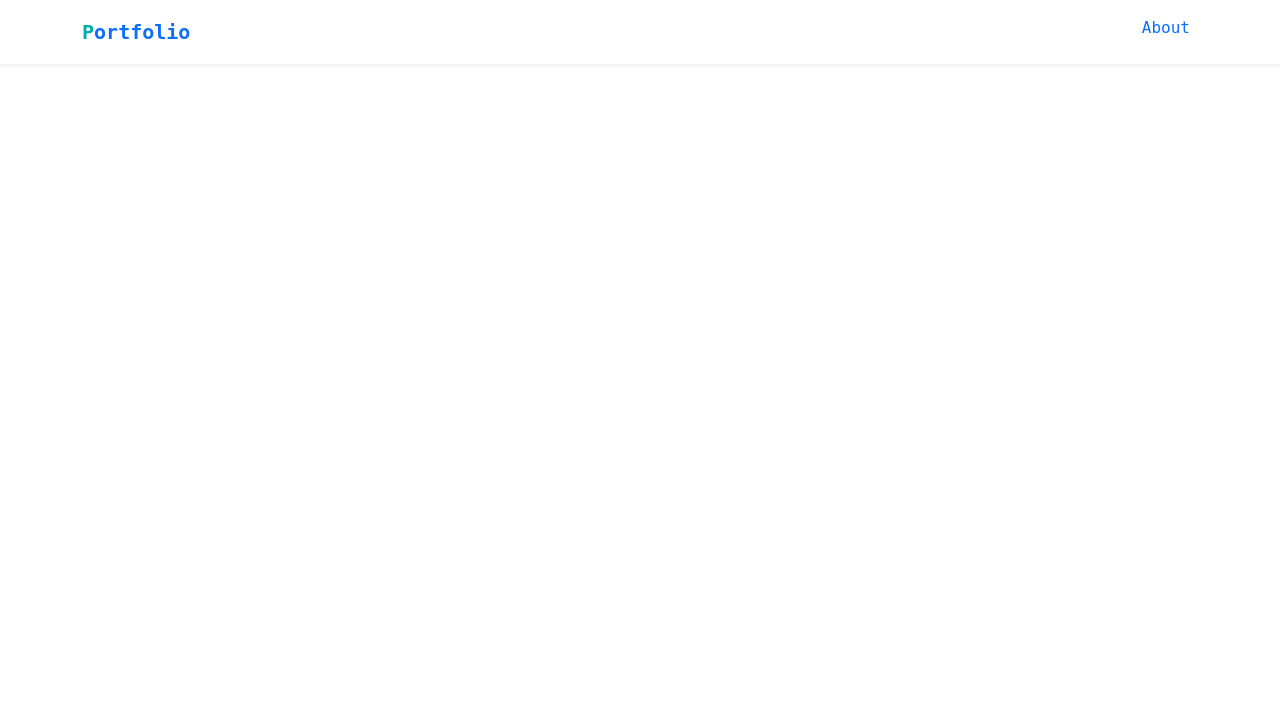
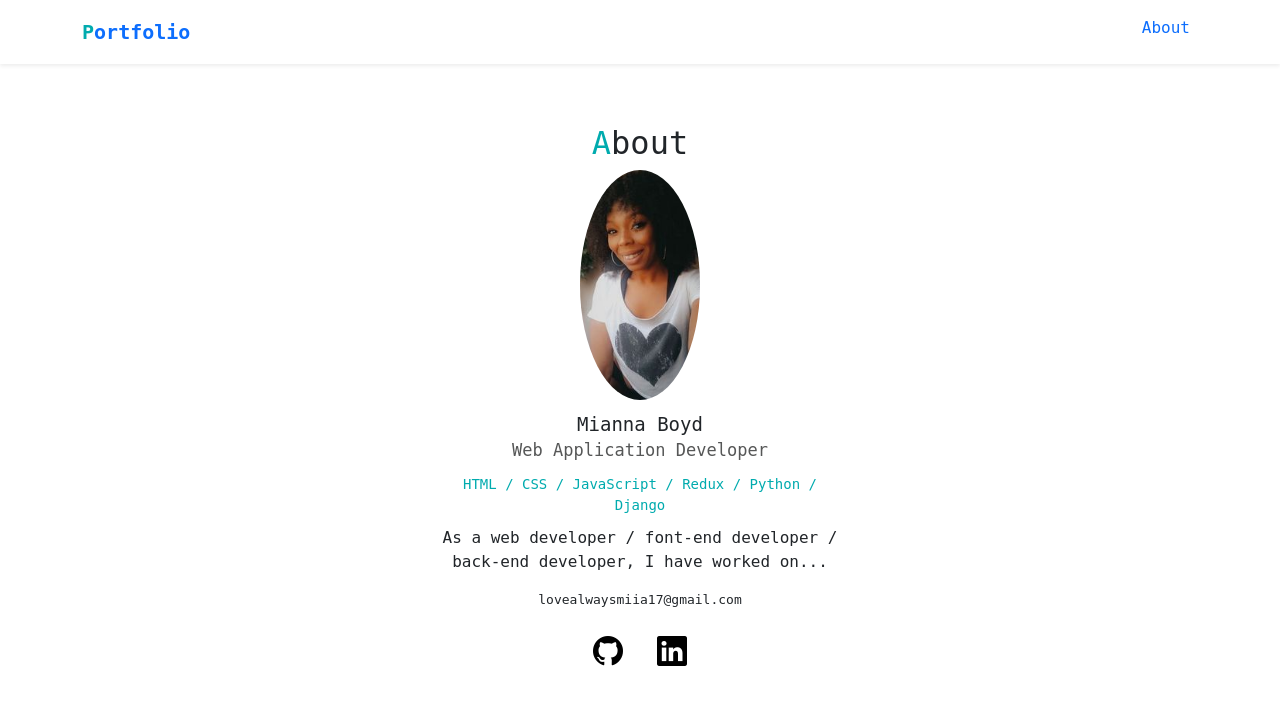
Before and after one commit to Lovemiia17/portfolio, a PHP site: page / in a window 1280 px wide. Shown: the top 705 px of the page. Run offline with PHP 8.4, Linux system fonts and the light colour scheme; some libraries are stand-ins or nearby versions.

Commit message:
added about section, made design adjustments

```diff
--- a/index.html
+++ b/index.html
@@ -4,6 +4,7 @@
     <head>
         <meta charset="UTF-8" />
         <meta name="viewport" content="width=device-width, initial-scale=1.0" />
+        <link rel="stylesheet" href="https://cdn.jsdelivr.net/npm/bootstrap-icons@1.9.1/font/bootstrap-icons.css">
         <link
             rel="stylesheet"
             href="https://cdn.jsdelivr.net/npm/bootstrap-icons@1.5.0/font/bootstrap-icons.css"
@@ -39,4 +40,19 @@
         </div>
     </nav>
 
+    <div id="about">
+        <h2><span class="font-primary">A</span>bout</h2>
+        <img src="img/MahmaMiia.jpg">
+        <div class="name">Mianna Boyd</div>
+        <div class="vocation">Web Application Developer</div>
+        <div class="skills">HTML / CSS / JavaScript / Redux / Python / Django</div>
+        <p>As a web developer / font-end developer / back-end developer,
+        I have worked on...
+        </p>
+        <div class="email">lovealwaysmiia17@gmail.com</div>
+        <div class="icons">
+            <a href="#"><i class="bi bi-github"></i></a>
+            <a href="#"><i class="bi bi-linkedin ms-3"></i></a>
+        </div>
+    </div>
 </html>
--- a/style.css
+++ b/style.css
@@ -16,3 +16,51 @@ body{
     font-size: 20px;
     font-weight: bold;
 }
+
+/***********
+
+ABOUT
+
+***********/
+
+#about{
+    margin: 60px auto;
+    max-width: 400px;
+    text-align: center;
+}
+
+#about img{
+    border-radius: 50%;
+    width: 120px;
+    margin-bottom: 10px;
+}
+
+#about .name{
+    font-size: 19px;
+}
+
+#about .vocation{
+    font-size: 17px;
+    color: #565757;
+    margin-bottom: 10px;
+}
+
+#about .skills{
+    font-size: 14px;
+    color: #00abae;
+    margin-bottom: 10px;
+}
+
+#about .email{
+    font-size: 13px;
+    margin-top: 14px;
+}
+
+#about .icons{
+    margin-top: 20px;
+    font-size: 30px;
+}
+
+#about .icons a{
+    color: #000
+}
```
Also changed, not shown: img/MahmaMiia.jpg (added), img/th.jpg (deleted). Lines whose indentation alone changed are shown as unchanged.
